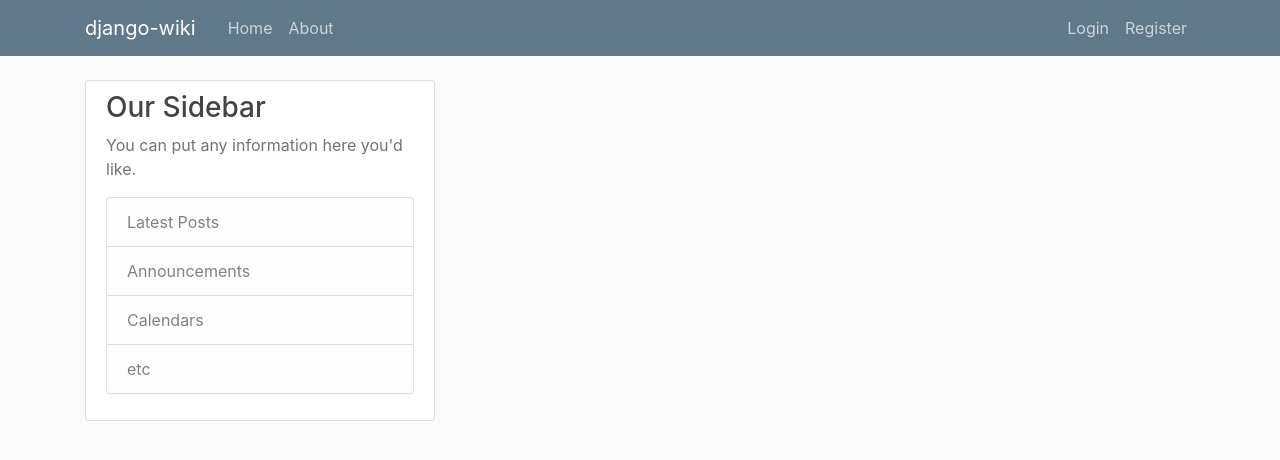
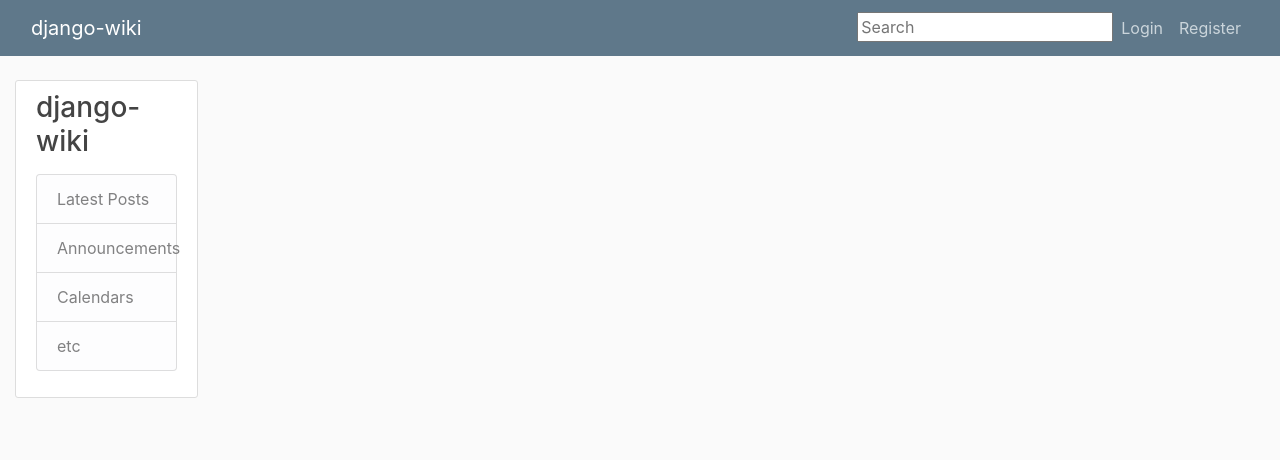
Before and after one commit to johanbook/edengard-wiki, a Django app: page / in a window 1280 px wide. Shown: the top 460 px of the page. Run offline with Django 3.2, Linux system fonts and the light colour scheme; some libraries are stand-ins or nearby versions.

Commit message:
Add search bar

```diff
--- a/blog/templates/blog/base.html
+++ b/blog/templates/blog/base.html
@@ -13,26 +13,29 @@
     <link rel="stylesheet" type="text/css" href="{% static 'blog/main.css' %}">
 
     {% if title %}
-        <title>Django Blog - {{ title }}</title>
+        <title>django-wiki - {{ title }}</title>
     {% else %}
-        <title>Django Blog</title>
+        <title>django-wiki</title>
     {% endif %}
 </head>
 <body>
     <header class="site-header">
       <nav class="navbar navbar-expand-md navbar-dark bg-steel fixed-top">
-        <div class="container">
+        <div class="container-fluid">
           <a class="navbar-brand mr-4" href="{% url 'blog-home' %}">django-wiki</a>
           <button class="navbar-toggler" type="button" data-toggle="collapse" data-target="#navbarToggle" aria-controls="navbarToggle" aria-expanded="false" aria-label="Toggle navigation">
           <span class="navbar-toggler-icon"></span>
           </button>
           <div class="collapse navbar-collapse" id="navbarToggle">
             <div class="navbar-nav mr-auto">
-              <a class="nav-item nav-link" href="{% url 'blog-home' %}">Home</a>
-              <a class="nav-item nav-link" href="{% url 'blog-about' %}">About</a>
+              <!--<a class="nav-item nav-link" href="{% url 'blog-home' %}">Home</a>-->
+              <!--<a class="nav-item nav-link" href="{% url 'blog-about' %}">About</a>-->
             </div>
             <!-- Navbar Right Side -->
             <div class="navbar-nav">
+              <form class="mt-1" method="get">
+                <input type="text" name="search" placeholder="Search">
+              </form>
               <a class="nav-item nav-link" href="#">Login</a>
               <a class="nav-item nav-link" href="#">Register</a>
             </div>
@@ -40,12 +43,13 @@
         </div>
       </nav>
     </header>
-    <main role="main" class="container">
+
+    <main role="main" class="container-fluid">
       <div class="row">
-        <div class="col-md-4">
+        <div class="col-md-2">
           <div class="content-section">
-            <h3>Our Sidebar</h3>
-            <p class='text-muted'>You can put any information here you'd like.
+            <h3>django-wiki</h3>
+            <p class='text-muted'>
               <ul class="list-group">
                 <li class="list-group-item list-group-item-light">Latest Posts</li>
                 <li class="list-group-item list-group-item-light">Announcements</li>
```
